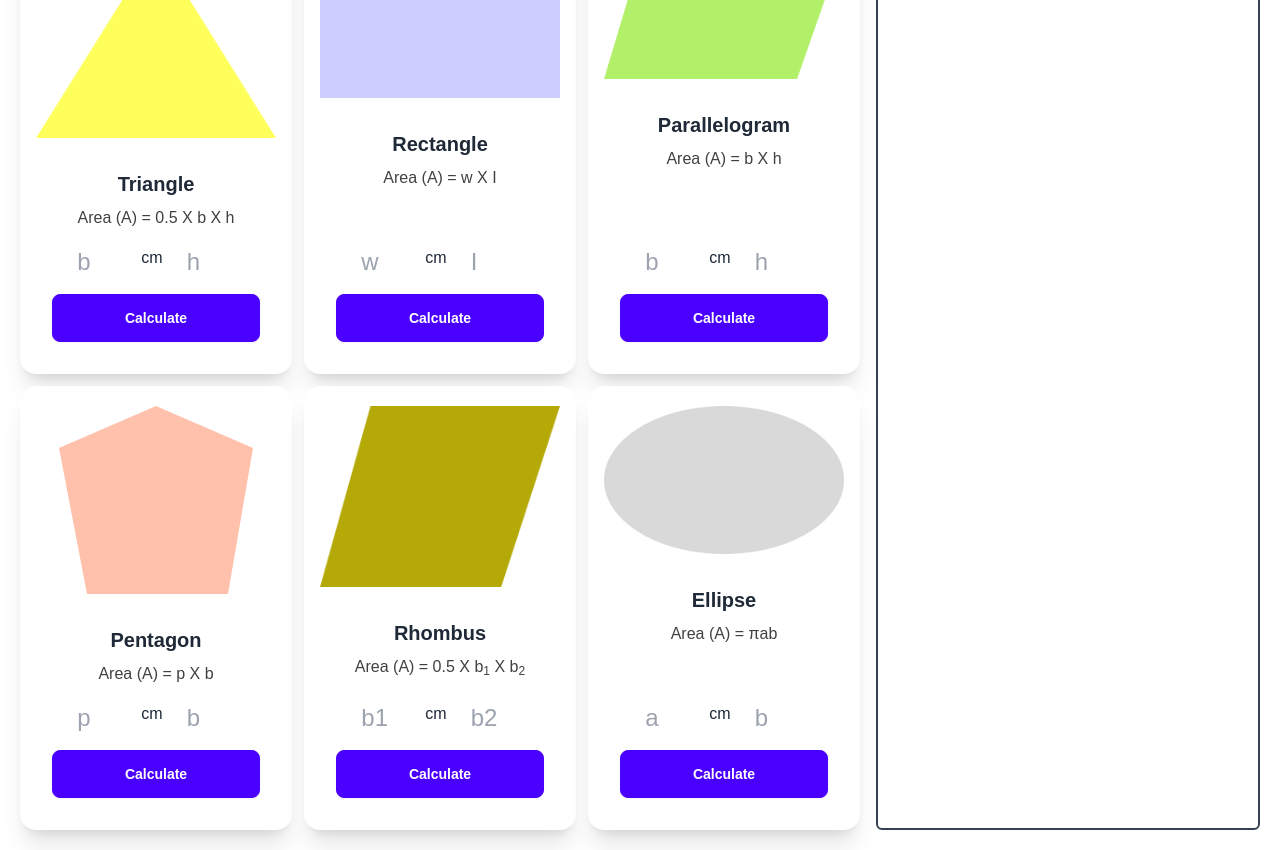
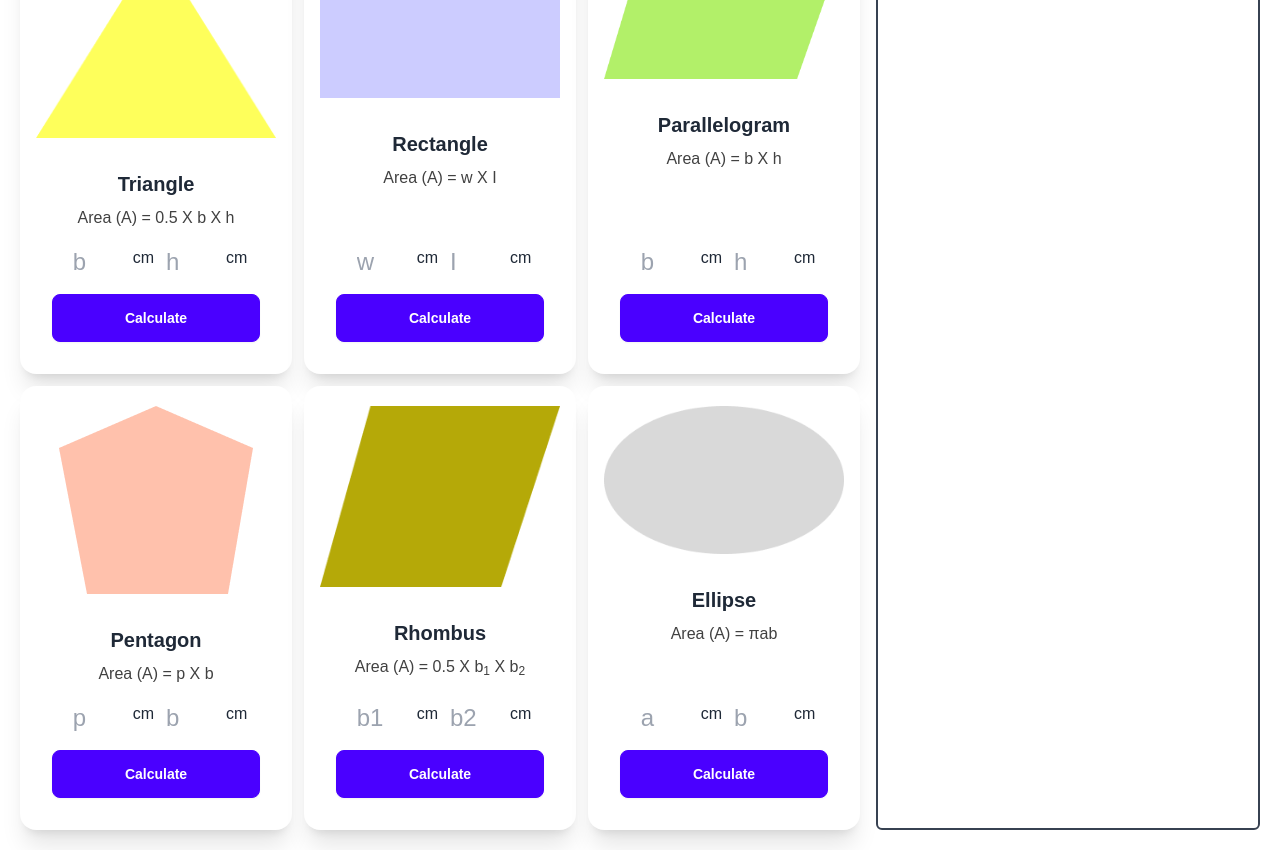
Before and after one commit to anikmondol/Geometry-Genius-m-26-, a plain HTML site: page index.html in a window 1280 px wide. Shown: the part 230-1080 px from the top of the page. Drawn offline with nearby package versions, Linux system fonts and the light colour scheme; a web font is replaced by a local one.

Commit message:
Geometry Genius projects done with full resposive

```diff
--- a/index.html
+++ b/index.html
@@ -21,11 +21,9 @@
             font-family: "Andika", sans-serif;
         }
 
-        .common_hover:hover{
+        .common_hover:hover {
             background-color: #FBBCED;
         }
-
-
     </style>
 
 </head>
@@ -50,7 +48,8 @@
             </div>
 
             <div class="navbar-end">
-                <a class="btn bg-[#1090D8] rounded-md text-white font-bold text-xl hover:bg-red-500 duration-200">Blog</a>
+                <a
+                    class="btn bg-[#1090D8] rounded-md text-white font-bold text-xl hover:bg-red-500 duration-200">Blog</a>
             </div>
         </div>
         <!-- main content container -->
@@ -64,12 +63,13 @@
                     <div class="card-body">
                         <h2 class="card-title mx-auto font-bold">Triangle</h2>
                         <p class="text-[#414141] text-center">Area (A) = 0.5 X b X h</p>
-                        <div class="flex justify-center mx-auto">
+                        <div class="flex justify-center mx-auto text-center">
                             <input class="w-16 text-[20px] lg:text-2xl p-2 rounded-sm" type="text" name=""
                                 id="triangle_base" placeholder="b">
-                            <span class="mr-4 ml-2 mt-2">cm</span>
+                            <span class="px-1 mt-2">cm</span>
                             <input class="w-16 text-[20px] lg:text-2xl p-2 rounded-sm" type="text" name=""
                                 id="triangle_hight" placeholder="h">
+                            <span class="mt-2 pl-1">cm</span>
                         </div>
                         <div class="card-actions justify-end">
                             <button onclick="calculateTriangleArea()"
@@ -78,6 +78,7 @@
                     </div>
                 </section>
 
+                <!-- card container -->
 
                 <!-- Rectangle card -->
                 <section id="2" class="card bg-base-100 shadow-xl">
@@ -85,12 +86,13 @@
                     <div class="card-body">
                         <h2 class="card-title mx-auto font-bold">Rectangle</h2>
                         <p class="text-[#414141] text-center">Area (A) = w X I</p>
-                        <div class="flex justify-center mx-auto">
+                        <div class="flex justify-center text-center">
                             <input class="w-16 text-[20px] lg:text-2xl p-2 rounded-sm" type="text" name=""
                                 id="rectangle_width" placeholder="w">
-                            <span class="mr-4 ml-2 mt-2">cm</span>
+                            <span class="px-1 mt-2">cm</span>
                             <input class="w-16 text-[20px] lg:text-2xl p-2 rounded-sm" type="text" name=""
                                 id="rectangle_length" placeholder="I">
+                            <span class="mt-2 pl-1">cm</span>
                         </div>
                         <div class="card-actions justify-end">
                             <button onclick="calculateRectangleArea()"
@@ -109,9 +111,10 @@
                         <div class="flex justify-center mx-auto">
                             <input class="w-16 text-[20px] lg:text-2xl p-2 rounded-sm" type="text" name=""
                                 id="parallelogram_base" placeholder="b">
-                            <span class="mr-4 ml-2 mt-2">cm</span>
+                            <span class="px-1 mt-2">cm</span>
                             <input class="w-16 text-[20px] lg:text-2xl p-2 rounded-sm" type="text" name=""
                                 id="parallelogram_width" placeholder="h">
+                            <span class="mt-2 pl-1">cm</span>
                         </div>
                         <div class="card-actions justify-end">
                             <button onclick="calculateParallelogramArea()"
@@ -130,9 +133,10 @@
                         <div class="flex justify-center mx-auto">
                             <input class="w-16 text-[20px] lg:text-2xl p-2 rounded-sm" type="text" name=""
                                 id="pentagon_perimeter" placeholder="p">
-                            <span class="mr-4 ml-2 mt-2">cm</span>
+                            <span class="px-1 mt-2">cm</span>
                             <input class="w-16 text-[20px] lg:text-2xl p-2 rounded-sm" type="text" name=""
                                 id="pentagon_base" placeholder="b">
+                            <span class="mt-2 pl-1">cm</span>
                         </div>
                         <div class="card-actions justify-end">
                             <button onclick="calculatePentagonArea()"
@@ -150,9 +154,10 @@
                         <div class="flex justify-center mx-auto">
                             <input class="w-16 text-[20px] lg:text-2xl p-2 rounded-sm" type="text" name=""
                                 id="parallelogram_base1" placeholder="b1">
-                            <span class="mr-4 ml-2 mt-2">cm</span>
+                            <span class="px-1 mt-2">cm</span>
                             <input class="w-16 text-[20px] lg:text-2xl p-2 rounded-sm" type="text" name=""
                                 id="parallelogram_base2" placeholder="b2">
+                            <span class="mt-2 pl-1">cm</span>
                         </div>
                         <div class="card-actions justify-end">
                             <button onclick="calculateRhombusArea()"
@@ -170,9 +175,10 @@
                         <div class="flex justify-center mx-auto">
                             <input class="w-16 text-[20px] lg:text-2xl p-2 rounded-sm" type="text" name=""
                                 id="ellipse_a_length" placeholder="a">
-                            <span class="mr-4 ml-2 mt-2">cm</span>
+                            <span class="px-1 mt-2">cm</span>
                             <input class="w-16 text-[20px] lg:text-2xl p-2 rounded-sm" type="text" name=""
                                 id="ellipse_b_length" placeholder="b">
+                            <span class="mt-2 pl-1">cm</span>
                         </div>
                         <div class="card-actions justify-end">
                             <button onclick="calculateEllipseArea()"
```
